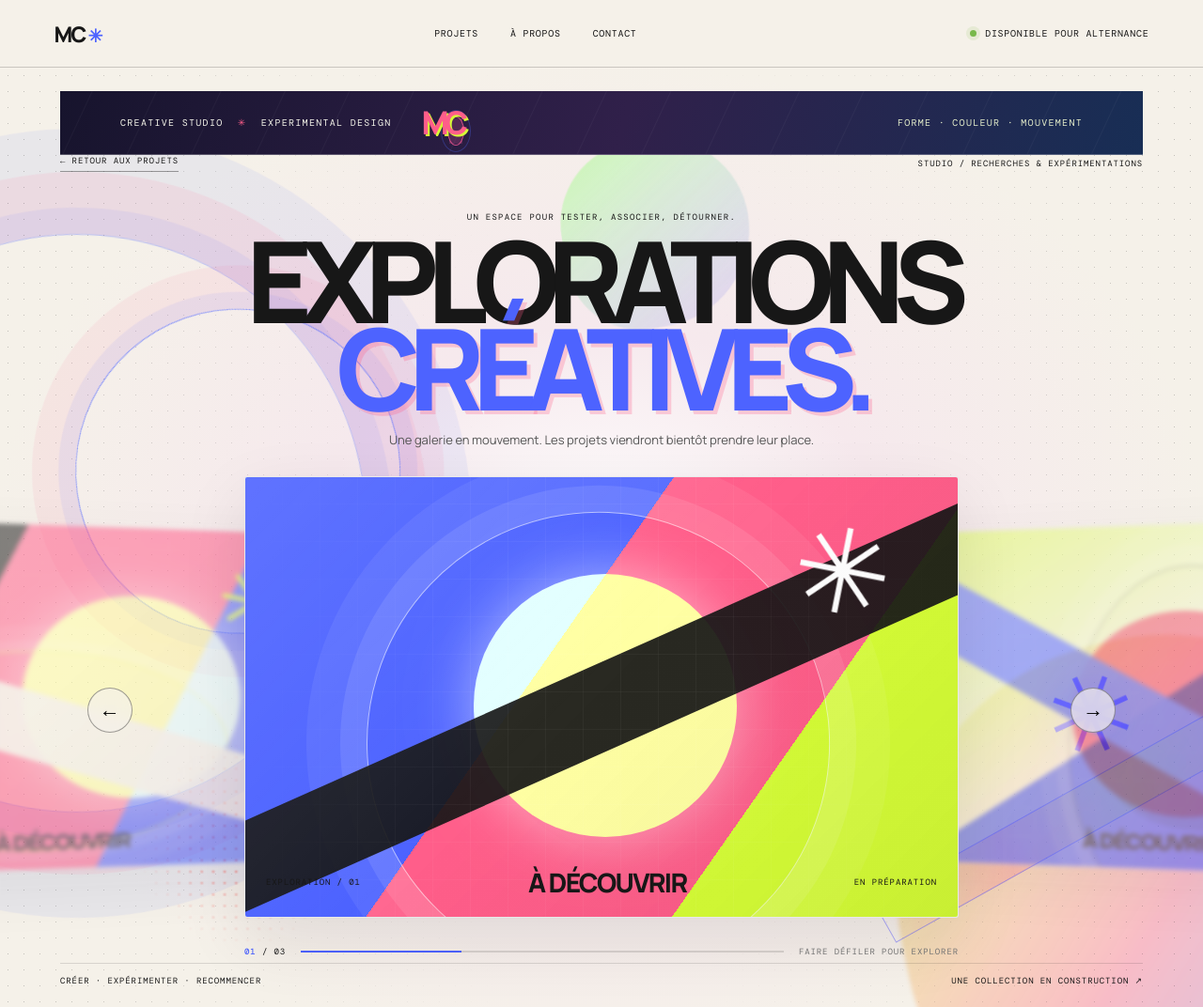
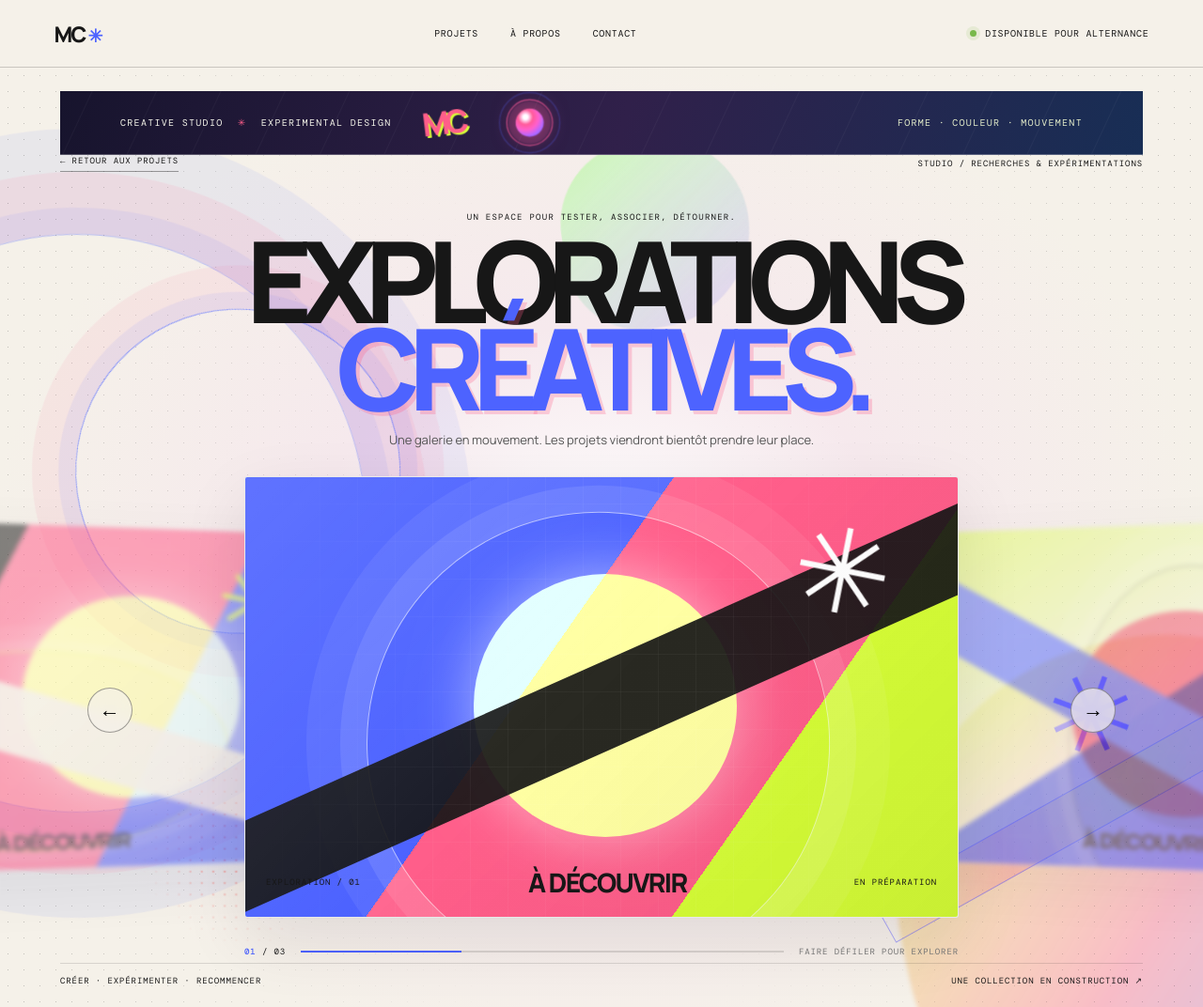
Before and after one commit to marie04caboche-source/portfolio, a Jekyll site: the page built from _projects/projets-creatifs.md, in a window 1280 px wide and 1072 px high. Shown: the whole window at 94% size. Built offline with Jekyll 4.4.1, drawn with Linux system fonts in a browser that asks for light colours.

Commit message:
Align MC and sun as a single signature lockup

```diff
--- a/assets/css/style.css
+++ b/assets/css/style.css
@@ -1804,3 +1804,13 @@ a.project-card:focus-visible .home-case-art:before{
   .tiam-full-name{font-size:12px;max-width:300px}
   .tiam-organizer{font-size:7px;max-width:290px;margin-bottom:20px}
 }
+
+/* Keep the MC monogram and its sun together as one signature lockup */
+.project-signature-band .signature-mark{display:inline-flex;align-items:center;gap:14px;flex:0 0 auto;position:relative;z-index:3;margin-right:auto}
+.project-signature-band .signature-monogram{margin:0}
+.project-signature-band .signature-sun{margin:0;flex:0 0 27px}
+.project-signature-band .signature-band-index{margin-left:auto}
+@media(max-width:700px){
+ .project-signature-band .signature-mark{gap:10px}
+ .project-signature-band .signature-sun{flex-basis:21px}
+}
```
